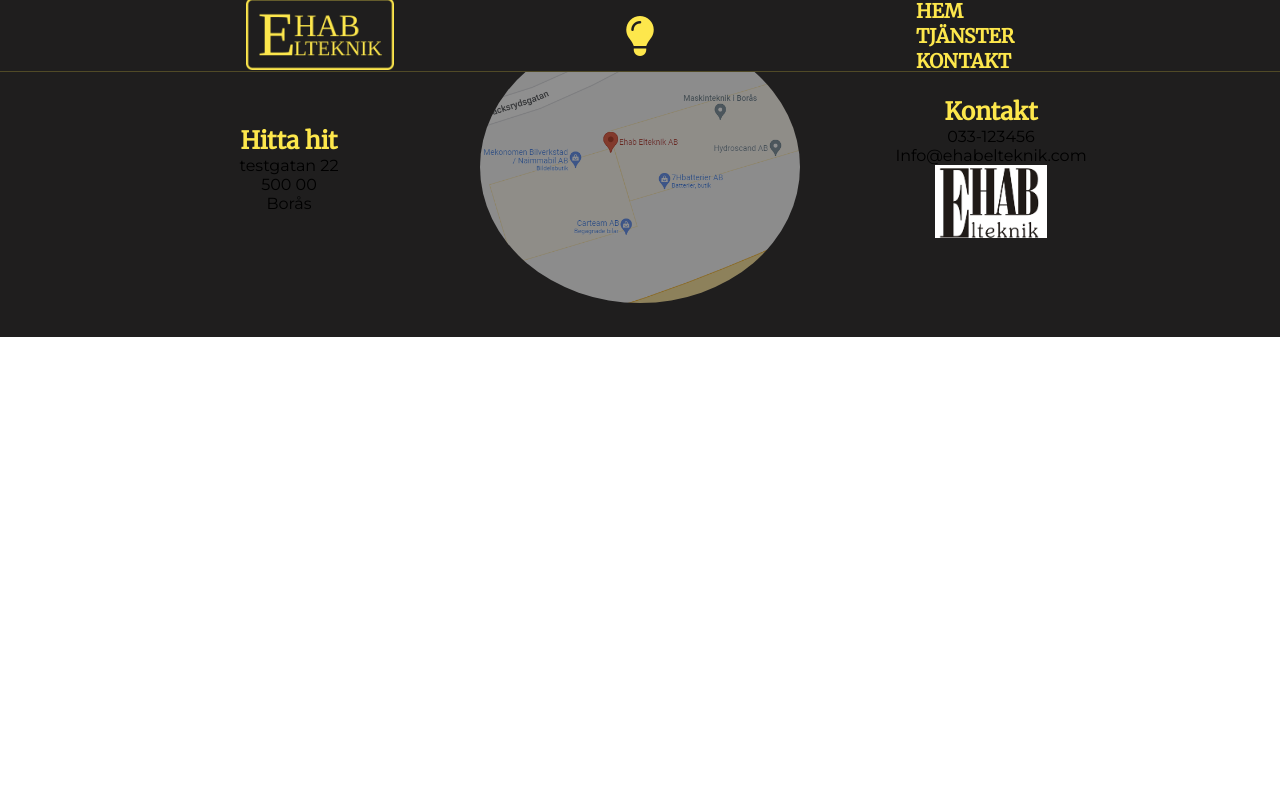
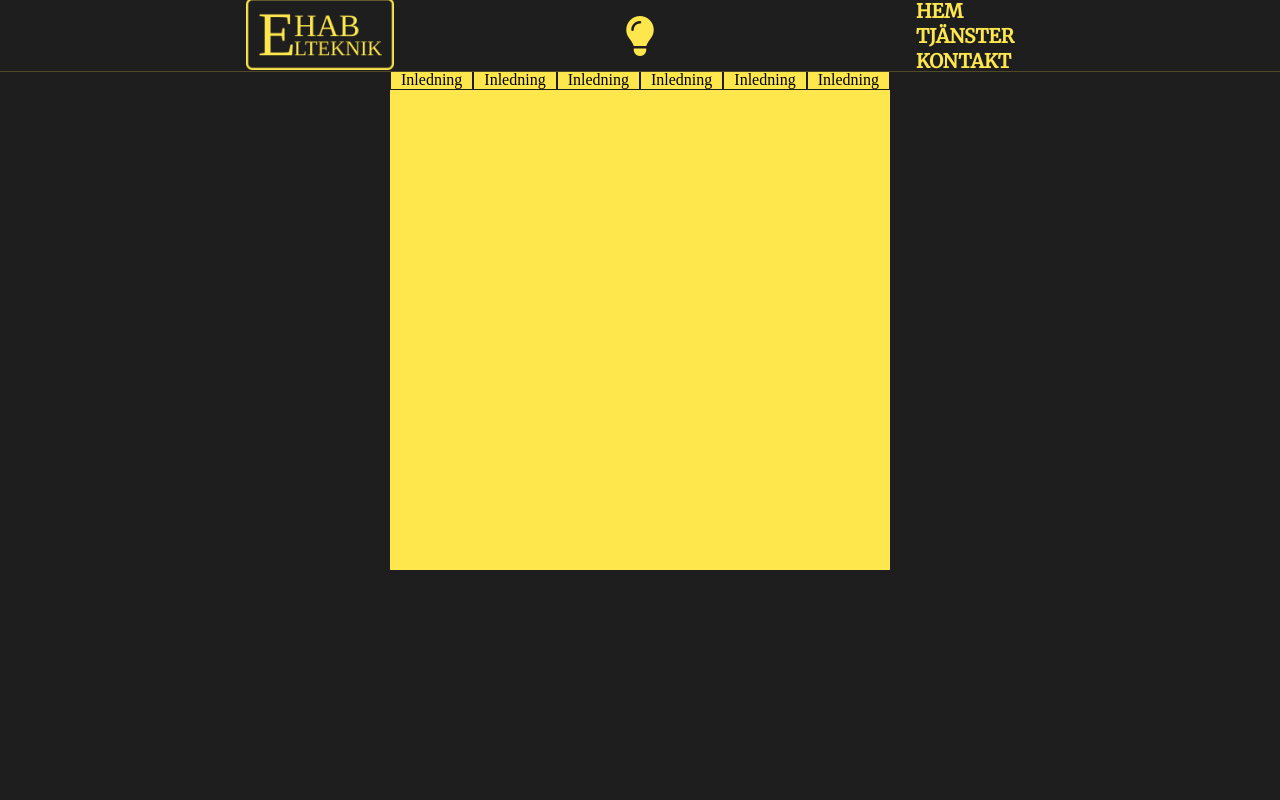
Before and after one commit to bekantskap/ehab-elteknik, a React (Create React App) app: page /manual in a window 1280 px wide. Shown: the top 800 px of the page. Built offline with nearby package versions, Linux system fonts and the light colour scheme; the HTML template or start-up script is replaced by a standard one.

Commit message:
worked on services added manual and signs pages

```diff
--- a/src/App.css
+++ b/src/App.css
@@ -213,6 +213,7 @@ p {
   max-width: 100%;
   height: 100vh; */
   margin: 0 auto;
+  padding-top: 80px;
   padding-bottom: 120px;
   width: 60%;
 }
@@ -222,6 +223,7 @@ p {
   display: flex;
   justify-content: center;
   padding-top: 125px;
+  font-size: 2em;
 }
 
 .services-cards {
@@ -277,12 +279,44 @@ p {
   font-weight: bold;
 }
 
+.service-info__container {
+  width: 50%;
+  margin: 0 auto;
+  display: flex;
+  justify-content: space-between;
+}
+
 .service-info {
   width: 12em;
-  margin: 0 auto;
+  /* margin: 0 auto; */
+  margin-top: 50px;
 }
 
-.info-page__btn {
+.service-info__text {
+  font-size: 2em;
+}
+
+.service-info i {
+  font-size: 2.5em;
+  display: flex;
+  padding-top: 20px;
+  justify-content: center;
+  -webkit-animation-duration: 1s;
+  animation-duration: 1s;
+  -webkit-animation-fill-mode: both;
+  animation-fill-mode: both;
+  -webkit-animation-timing-function: ease-in-out;
+  animation-timing-function: ease-in-out;
+  animation-iteration-count: infinite;
+  -webkit-animation-iteration-count: infinite;
+  color: white;
+}
+.service-info i:hover {
+  animation-name: bounce;
+  -moz-animation-name: bounce;
+}
+
+.service-info__btn {
   background-color: #fde74c;
   color: #1f1e1e;
   font-weight: 700;
@@ -293,10 +327,11 @@ p {
   border-radius: 8px;
   border: 2px solid #fde74c;
   cursor: pointer;
+  text-transform: uppercase;
   /* padding: 0 25px; */
 }
 
-.info-page__btn:hover {
+.service-info__btn:hover {
   background-color: #1f1e1e;
   color: #f8f4f9;
 }
@@ -309,9 +344,17 @@ p {
   justify-content: center;
   align-items: center;
   text-align: center;
-  padding: 8em 0 8em 0;
+  padding: 2em 0 8em 0;
   /* height: 100vh; */
 }
+
+.contact-header {
+  display: flex;
+  justify-content: center;
+  padding-top: 180px;
+  font-size: 2.5em;
+}
+
 .contact-card {
   position: relative;
   width: 40em;
@@ -349,6 +392,38 @@ p {
 }
 
 /* CONTACT END */
+
+/* MANUAL START */
+
+.manual-container {
+  height: 100vh;
+}
+
+.manual-content {
+  width: 80%;
+  height: 80%;
+  margin: 0 auto;
+  display: flex;
+  justify-content: center;
+  align-items: center;
+}
+
+.manual-box {
+  background-color: #fde74c;
+  display: flex;
+  justify-content: space-between;
+  width: 500px;
+  height: 500px;
+}
+
+.manual-topic__btn {
+  border: 1px solid #1f1e1e;
+  height: 20px;
+  width: 100%;
+  text-align: center;
+}
+
+/* MANUAL END */
 
 /* FOOTER */
 
@@ -434,6 +509,28 @@ p {
   }
 }
 
+@keyframes bounce {
+  0%,
+  100%,
+  20%,
+  50%,
+  80% {
+    -webkit-transform: translateY(0);
+    -ms-transform: translateY(0);
+    transform: translateY(0);
+  }
+  40% {
+    -webkit-transform: translateY(-30px);
+    -ms-transform: translateY(-30px);
+    transform: translateY(-30px);
+  }
+  60% {
+    -webkit-transform: translateY(-15px);
+    -ms-transform: translateY(-15px);
+    transform: translateY(-15px);
+  }
+}
+
 /* RESPONSIVE */
 
 @media screen and (max-width: 1300px) {
--- a/src/App.js
+++ b/src/App.js
@@ -6,6 +6,8 @@ import Services from './pages/Services';
 import Contact from './pages/Contact';
 import Footer from './components/Footer';
 import React, { createContext, useState } from 'react';
+import Signs from './pages/Signs';
+import Manual from './pages/Manual';
 
 export const SettingsContext = createContext();
 function App() {
@@ -31,6 +33,8 @@ function App() {
                 <Route path="/" element={<Start />}></Route>
                 <Route path="/services" element={<Services />}></Route>
                 <Route path="/contact" element={<Contact />}></Route>
+                <Route path="/signs" element={<Signs />}></Route>
+                <Route path="/manual" element={<Manual />}></Route>
               </Routes>
             </section>
           </div>
--- /dev/null
+++ b/src/components/ManualCard.jsx
@@ -0,0 +1,5 @@
+import React from 'react';
+
+export default function ManualCard() {
+  return <div>ManualCard</div>;
+}
--- a/src/pages/Contact.jsx
+++ b/src/pages/Contact.jsx
@@ -1,7 +1,7 @@
 export default function Contact() {
   return (
     <main className="contact-container">
-      <h1>Kontakt</h1>
+      <h1 className="contact-header">Kontakt</h1>
       <div className="contact-content">
         <section className="contact-card">
           <img src={'img/classe2.jpg'} alt="classe" className="contact-img" />
--- /dev/null
+++ b/src/pages/Manual.jsx
@@ -0,0 +1,18 @@
+import React from 'react';
+
+export default function Manual() {
+  return (
+    <main className="manual-container">
+      <div className="manual-content">
+        <section className="manual-box">
+          <div className="manual-topic__btn">Inledning</div>
+          <div className="manual-topic__btn">Inledning</div>
+          <div className="manual-topic__btn">Inledning</div>
+          <div className="manual-topic__btn">Inledning</div>
+          <div className="manual-topic__btn">Inledning</div>
+          <div className="manual-topic__btn">Inledning</div>
+        </section>
+      </div>
+    </main>
+  );
+}
--- a/src/pages/Services.jsx
+++ b/src/pages/Services.jsx
@@ -1,3 +1,4 @@
+import { Link } from 'react-router-dom';
 import ServiceCard from '../components/ServiceCard';
 
 export default function Services() {
@@ -46,11 +47,30 @@ export default function Services() {
           img={'img/security.jpg'}
         />
       </div>
-      <div className="service-info">
-        <button type="button" className="info-page__btn">
-          Kvalitetsmanual
-        </button>
-      </div>
+      <section className="service-info__container">
+        <div className="service-info">
+          <h4 className="service-info__text">
+            Vill du veta mer om vårat företag och våra riktlinjer?
+          </h4>
+          <i className="fa-solid fa-arrow-down"></i>
+          <Link to="/manual">
+            <button type="button" className="service-info__btn">
+              kvalitetsmanual
+            </button>
+          </Link>
+        </div>
+        <div className="service-info">
+          <Link to="/signs">
+            <button type="button" className="service-info__btn">
+              SKyltar
+            </button>
+          </Link>
+          <i className="fa-solid fa-arrow-up"></i>
+          <h4 className="service-info__text">
+            Vill du se exempel på specialbeställda skyltar eller beställa?
+          </h4>
+        </div>
+      </section>
     </main>
   );
 }
--- /dev/null
+++ b/src/pages/Signs.jsx
@@ -0,0 +1,5 @@
+import React from 'react';
+
+export default function Signs() {
+  return <div>signs</div>;
+}
```
